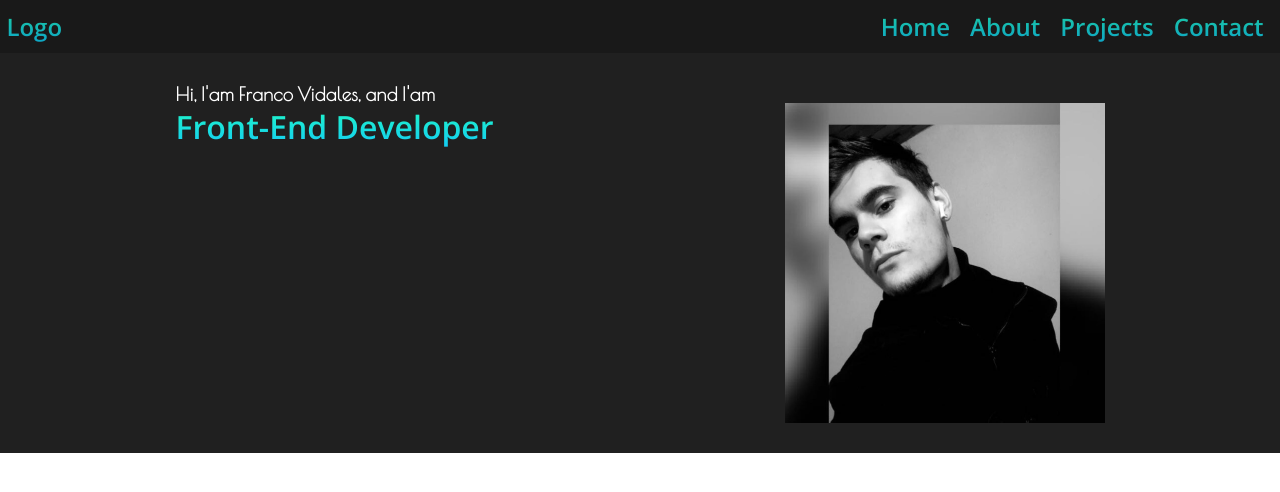
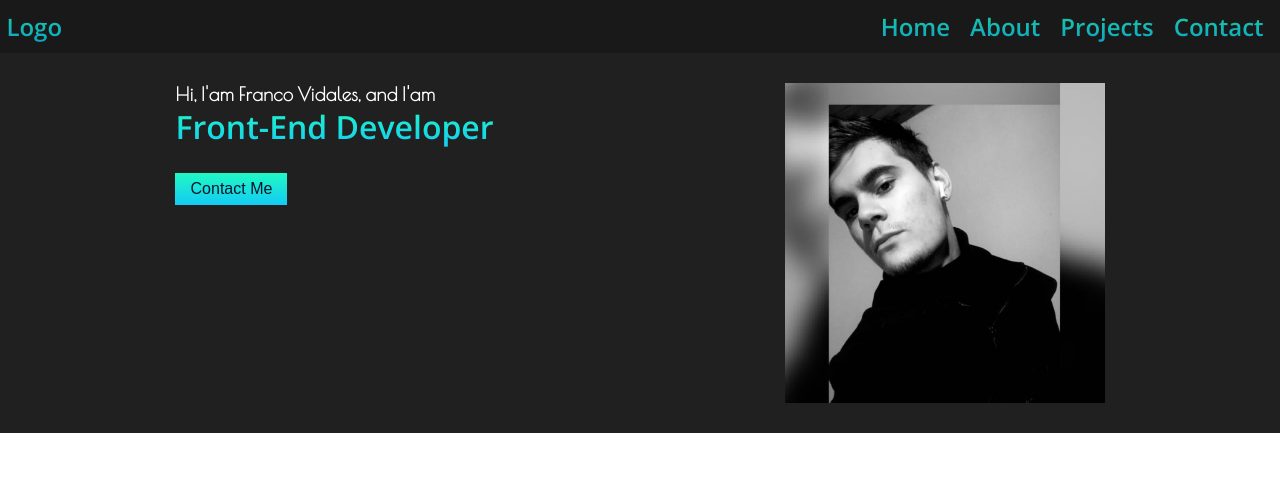
Before and after one commit to KurtCodex/Portfolio, a React (Vite) app: page / in a window 1280 px wide. Shown: the top 492 px of the page. Built offline with nearby package versions, Linux system fonts and the light colour scheme.

Commit message:
Update0.6-addbtn

```diff
--- a/src/components/Home.jsx
+++ b/src/components/Home.jsx
@@ -13,9 +13,15 @@ export const Home = () => {
                     <div className='title-home'>
                         <h1>Front-End Developer</h1>
                     </div>
+                    <div className='btn-contactme-querypc'>
+                        <button>Contact Me</button>
+                    </div>
                 </div>
                 <div className='img-home'>
                     <img src={IAMimg} alt="" />
+                </div>
+                <div className='btn-contactme-queryphone'>
+                    <button>Contact Me</button>
                 </div>
             </div>
         </>
--- a/src/styles/home.scss
+++ b/src/styles/home.scss
@@ -9,11 +9,9 @@
 
     padding: 30px;
 
-    @media(min-width: 660px) {
-        display: flex;
-        flex-direction: row;
-        justify-content: space-around;
-    }
+    ///
+    ///// box1 part1 /////////////////////////
+    ///
 
     .text-home {
         display: flex;
@@ -36,16 +34,91 @@
         }
     }
 
+
+    ///
+    ///// box1 part2 /////////////////////////
+    ///
+
+
     .img-home {
         display: flex;
         flex-direction: column;
         justify-content: flex-start;
         align-items: flex-start;
-        margin-top: 20px;
+        margin-top: 25px;
 
         img {
             width: 20em;
             height: 20em;
         }
+
+
+    }
+
+    ///
+    ///// box1 part3 /////////////////////////
+    ///
+
+
+    .btn-contactme-queryphone {
+        display: flex;
+        align-items: start;
+        margin-top: 25px;
+
+        button {
+            background: -webkit-linear-gradient(#20f9c3, #13cbf4);
+            width: 7em;
+            height: 2em;
+            font-size: 16px;
+            border-style: none;
+            color: rgb(3, 22, 44);
+
+            &:hover {
+                background: -webkit-linear-gradient(#20f9c3, #64d7f1);
+            }
+        }
+    }
+
+    .btn-contactme-querypc {
+        display: none;
+    }
+
+    ///
+    ///// MEDIA QUERY /////////////////////////
+    ///
+
+    @media(min-width: 660px) {
+        display: flex;
+        flex-direction: row;
+        justify-content: space-around;
+
+        .img-home {
+
+            margin-top: 0px;
+        }
+
+        .btn-contactme-queryphone {
+            display: none;
+        }
+
+        .btn-contactme-querypc {
+            display: flex;
+            align-items: start;
+            margin-top: 25px;
+
+            button {
+                background: -webkit-linear-gradient(#20f9c3, #13cbf4);
+                width: 7em;
+                height: 2em;
+                font-size: 16px;
+                border-style: none;
+                color: rgb(3, 22, 44);
+
+                &:hover {
+                    background: -webkit-linear-gradient(#20f9c3, #64d7f1);
+                }
+            }
+        }
+
     }
 }
```
